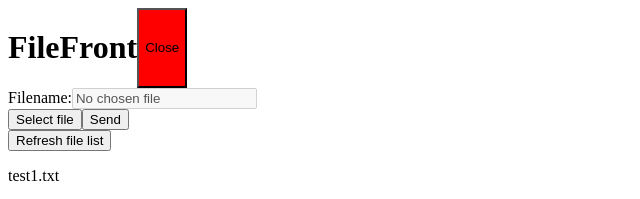
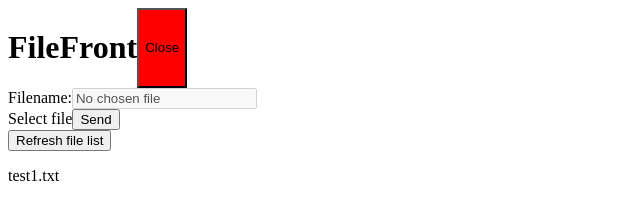
Before and after one commit to PepeKwapien/FileUploader, an Angular app in the folder FileFront/: page / in a window 1280 px wide. Both pictures are taken after a click on the button "Upload file". Shown: the top 199 px of the page, without its empty margins (0-640 px from the left). Built offline with nearby package versions, Linux system fonts and the light colour scheme; data requests are answered from the project's data file.

Commit message:
Added uploading file (filename)

```diff
--- a/FileFront/src/app/components/upload-form/upload-form.component.html
+++ b/FileFront/src/app/components/upload-form/upload-form.component.html
@@ -5,7 +5,13 @@
       <input type="text" value="{{ filename }}" disabled="true" />
     </div>
     <div>
-      <button type="button" (click)="onSelect()">Select file</button>
+      <label for="input-file">Select file</label>
+      <input
+        type="file"
+        id="input-file"
+        style="display: none"
+        (change)="onChange($event.target)"
+      />
       <input type="submit" value="Send" />
     </div>
   </form>
--- a/FileFront/src/app/components/upload-form/upload-form.component.ts
+++ b/FileFront/src/app/components/upload-form/upload-form.component.ts
@@ -6,6 +6,7 @@ import { Component, OnInit } from '@angular/core';
   styleUrls: ['./upload-form.component.css'],
 })
 export class UploadFormComponent implements OnInit {
+  private uploadedFile: File | null = null;
   filename: string;
   private defaultFilename = 'No chosen file';
 
@@ -15,8 +16,10 @@ export class UploadFormComponent implements OnInit {
 
   ngOnInit(): void {}
 
-  onSelect() {
-    this.filename = 'test.txt';
+  onChange(eventTarget: EventTarget | null) {
+    const target: HTMLInputElement | null = eventTarget as HTMLInputElement;
+    this.uploadedFile = target?.files?.item(0) ?? null;
+    this.filename = this.uploadedFile?.name ?? this.defaultFilename;
   }
 
   onSend() {
```
